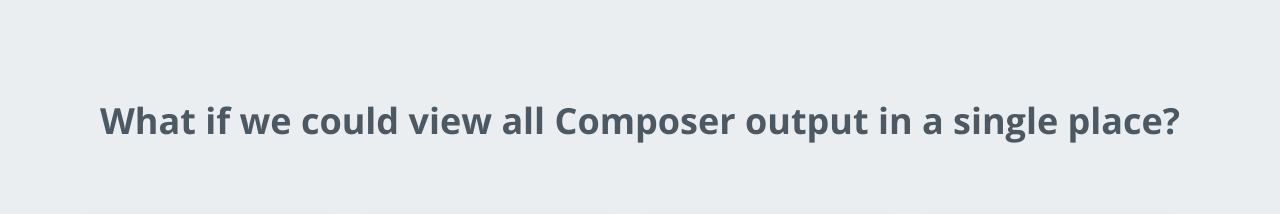
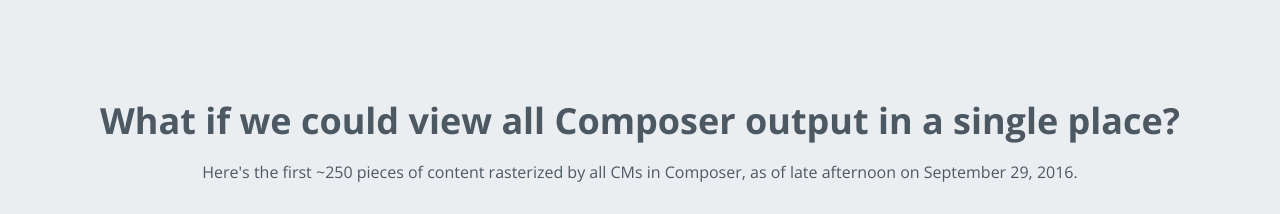
Before and after one commit to davidpots/catalog, a plain HTML site: page index.html in a window 1280 px wide. Shown: the top 214 px of the page. Drawn offline with nearby package versions, Linux system fonts and the light colour scheme; no server answers.

Commit message:
Adds explanation

```diff
--- a/index.html
+++ b/index.html
@@ -26,7 +26,7 @@
 
       <div class="intro">
         <h1>What if we could view all Composer output in a single place?</h1>
-        <!-- <p><em>Updates coming soon. Hit up David Pots on Slack with any questions or feedback.</em></p> -->
+        <p>Here's the first ~250 pieces of content rasterized by all CMs in Composer, as of late afternoon on September 29, 2016.</p>
       </div>
 
       <!-- <div class="tile">
```
